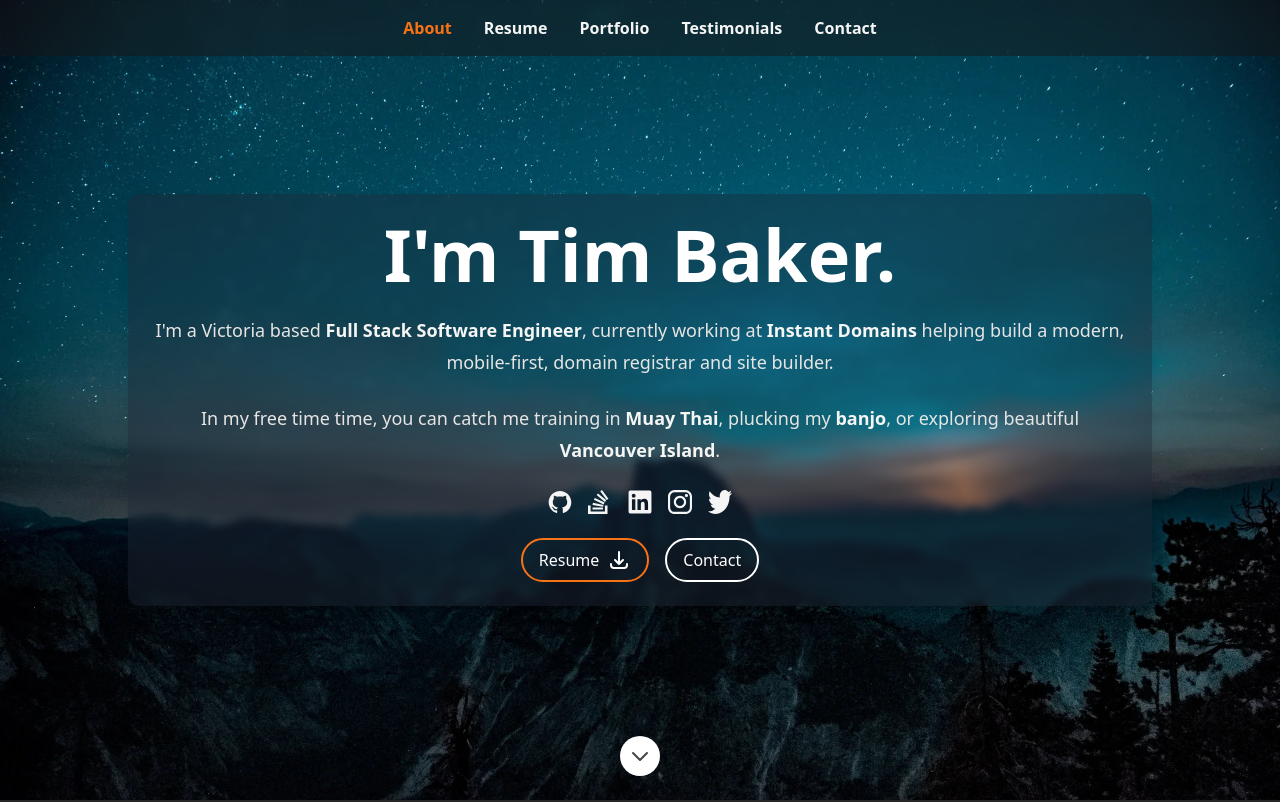
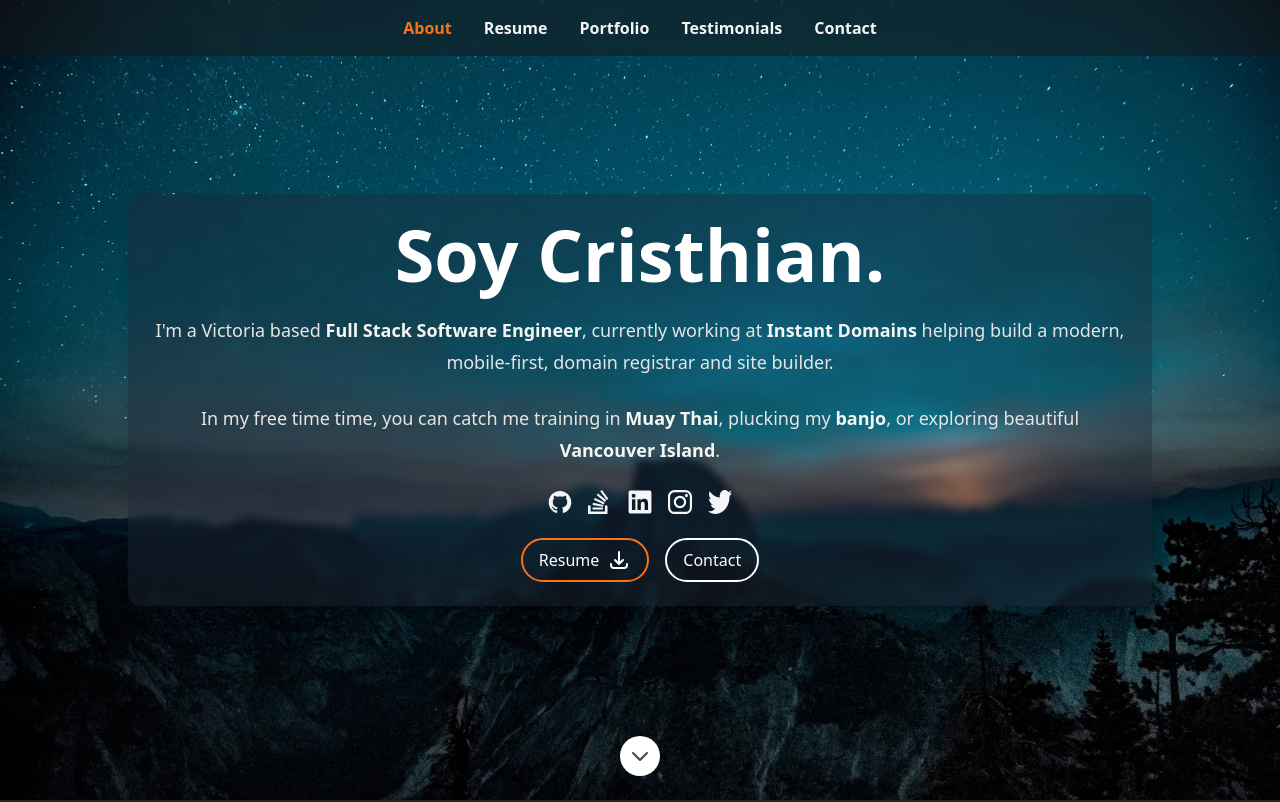
Before and after one commit to crisa97/cv, a Next.js app: page / in a window 1280 px wide. Shown: the top 802 px of the page. Built offline with nearby package versions, Linux system fonts and the light colour scheme.

Commit message:
update title

```diff
--- a/src/data/data.tsx
+++ b/src/data/data.tsx
@@ -44,7 +44,7 @@ import {
  * Page meta data
  */
 export const homePageMeta: HomepageMeta = {
-  title: 'React Resume Template',
+  title: 'CV crisa97',
   description: "Example site built with Tim Baker's react resume template",
 };
 
@@ -69,7 +69,7 @@ export type SectionId = typeof SectionId[keyof typeof SectionId];
  */
 export const heroData: Hero = {
   imageSrc: heroImage,
-  name: `I'm Tim Baker.`,
+  name: `Soy Cristhian.`,
   description: (
     <>
       <p className="prose-sm text-stone-200 sm:prose-base lg:prose-lg">
```
